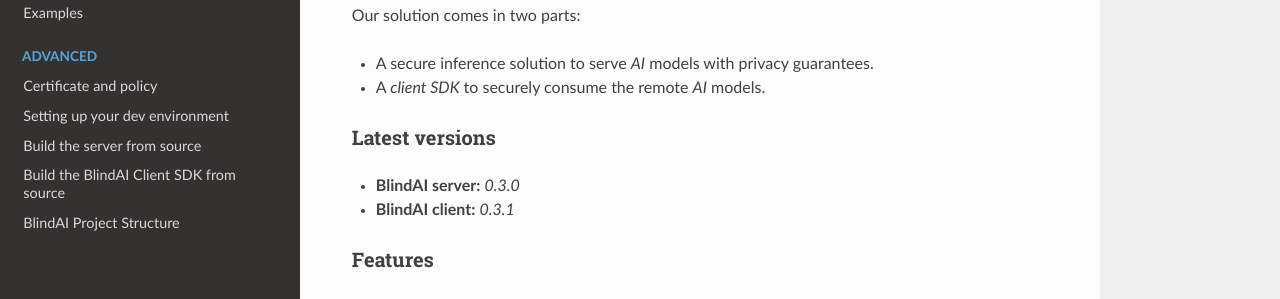
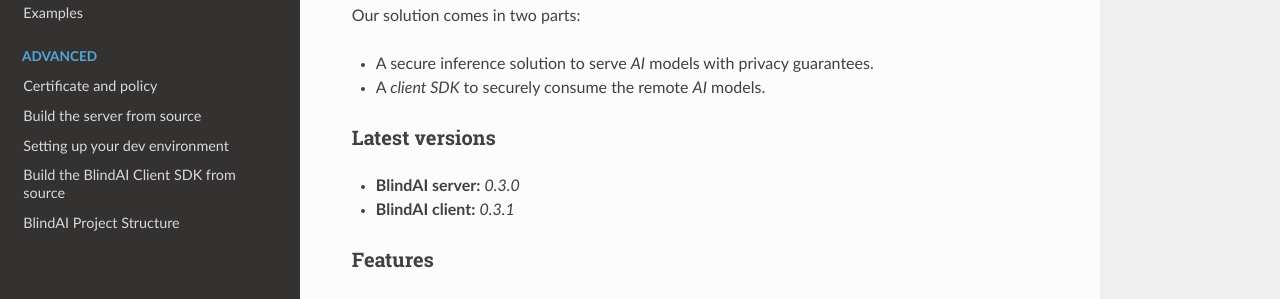
Before and after one commit to mithril-security/blindai, an MkDocs documentation site: the page built from docs/index.md, in a window 1280 px wide. Shown: the part 493-792 px from the top of the page. Built offline with MkDocs 1.6.1, drawn with Linux system fonts in a browser that asks for light colours; nearby versions of some CDN libraries; comment, search, counter and statistics services are not loaded; some of the changed lines change nothing that is shown.

```diff
--- a/mkdocs.yml
+++ b/mkdocs.yml
@@ -24,7 +24,7 @@
   - 'resources/examples.md'
 - 'Advanced':
   - 'advanced/certificate-and-policy.md'
+  - 'advanced/hardware_server.md'
   - 'advanced/setting-up-your-dev-environment.md'
-  - 'advanced/hardware_server.md'
   - 'advanced/client_side.md'
   - 'advanced/blindai-project-structure.md'
```
Also changed, not shown: 3 other files.
